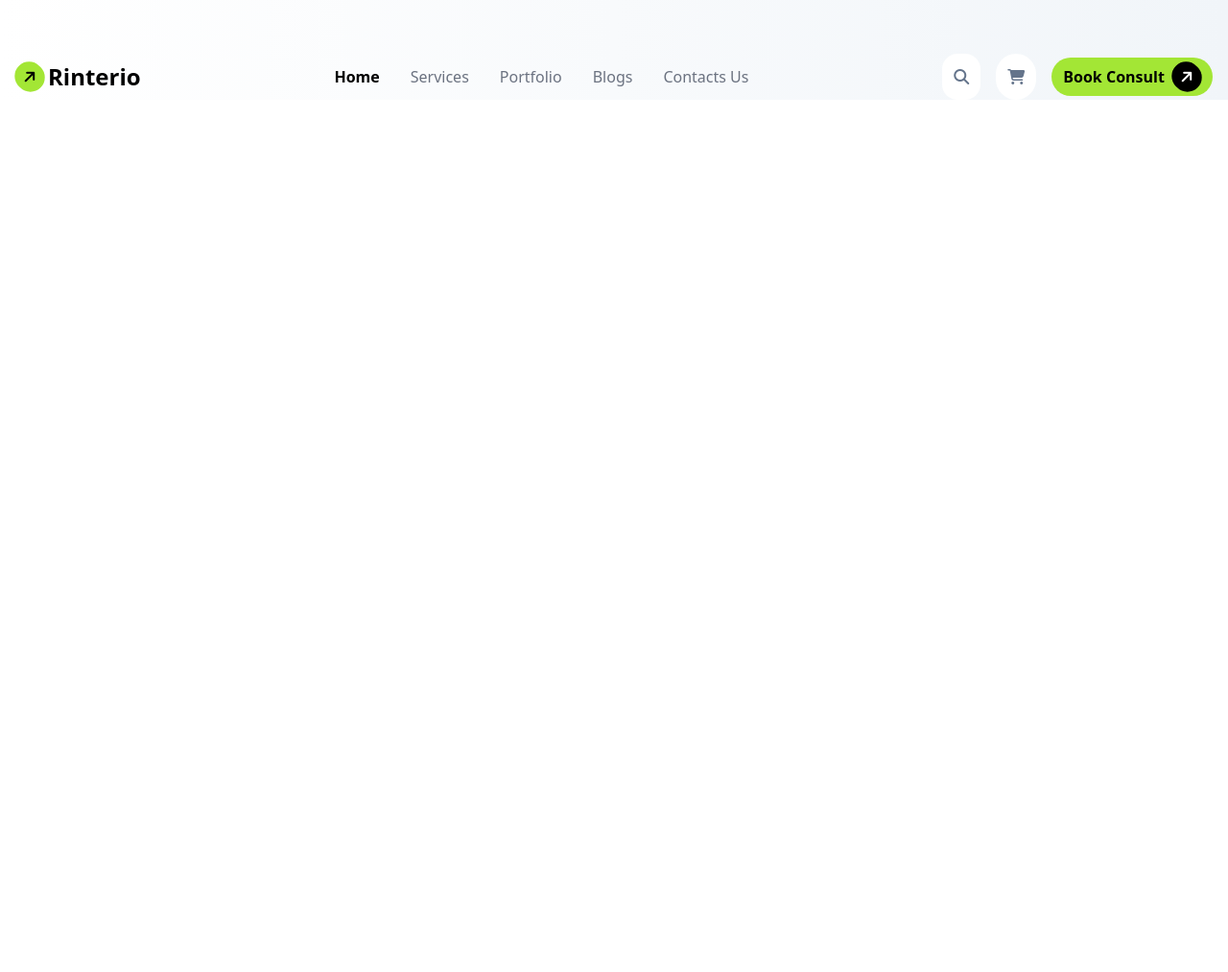
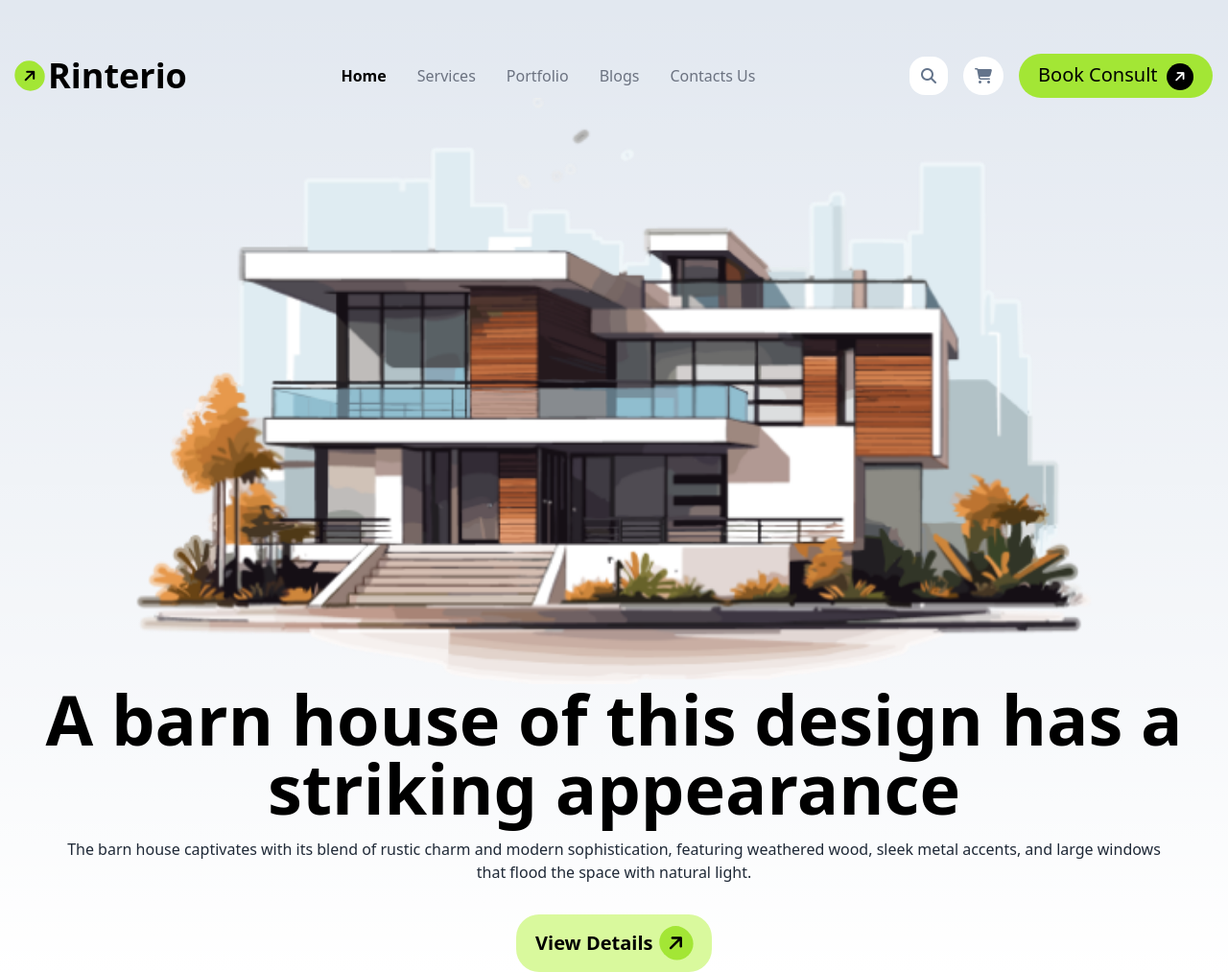
Before and after one commit to tarekrahman-coder/house, a plain HTML site: page index.html in a window 1280 px wide. Shown: the whole page at 96% size. Before the commit the page ends 800 px from the top, so only its background shows below. Drawn offline with nearby package versions, Linux system fonts and the light colour scheme.

Commit message:
Add: header section hero  added

```diff
--- a/index.html
+++ b/index.html
@@ -27,17 +27,17 @@
 </head>
 <body>
 
-    <main class="container mx-auto px-4 bg-gradient-to-r from-white to-slate-100 ">
+    <main class="bg-slate-200 bg-gradient-to-t from-white to-transparent ">
 
         <!-- header started -->
-        <header class="pt-14">
+        <header class="pt-14 container mx-auto px-4">
 
             <!-- navbar -->
             <nav class="flex items-center justify-between">
                 <!-- logo -->
                  <div class="flex items-center gap-1">
                     <i class="fa-solid fa-arrow-right bg-lime-400 p-2 md:p-2 rounded-2xl md:rounded-3xl text-black -rotate-45"></i>
-                    <h3 class=" text-xl md:text-2xl font-bold">Rinterio</h3>
+                    <h3 class=" text-3xl md:text-4xl font-bold">Rinterio</h3>
                  </div>
 
                  <!-- center items -->
@@ -52,16 +52,16 @@
                  <!-- right items -->
                   <div class="flex justify-between">
                     <div class="gap-2 md:gap-4 items-center hidden md:flex">
-                        <i class="fa-solid fa-search bg-white text-slate-500 px-3 py-4 rounded-2xl"></i>
-                        <i class="fa-solid fa-cart-shopping bg-white text-slate-500 px-3 py-4 rounded-3xl"></i>
-                        <button class="bg-lime-400 py-1 px-3 rounded-3xl text-sm md:text-base font-bold ">Book Consult
-                            <i class="fa-solid fa-arrow-right bg-black p-2 md:p-2 rounded-2xl ml-1 md:rounded-3xl text-white -rotate-45"></i>
+                        <i class="fa-solid fa-search bg-white text-slate-500 p-3 rounded-2xl"></i>
+                        <i class="fa-solid fa-cart-shopping bg-white text-slate-500 p-3 rounded-3xl"></i>
+                        <button class="bg-lime-400 py-2 px-5 rounded-3xl text-xl font-medium ">Book Consult
+                            <i class="fa-solid fa-arrow-right bg-black py-1 px-2 rounded-5xl ml-1 md:rounded-3xl text-white -rotate-45 text-sm"></i>
                         </button>
 
                       </div>
 
                       <!-- bar -->
-                      <i class="fa-solid fa-bars lg:hidden rounded-3xl text-lg text-slate-500 bg-white p-3"></i>
+                      <i class="fa-solid fa-bars lg:hidden rounded-3xl text-lg text-slate-500 bg-white px-3 py-2 ml-3"></i>
                   </div>
 
 
@@ -69,6 +69,18 @@
 
             <!-- hero -->
 
+            <div class="text-center">
+              <img class="w-[80%] mx-auto" src="./assets/banner.png" alt="banner">
+
+              <h1 class="font-extrabold text-3xl md:text-5xl lg:text-7xl">A barn house of this design  has a striking appearance</h1>
+              <p class="mt-4 mb-8 text-gray-800 text-sm md:text-base w-11/12 mx-auto">The barn house captivates with its blend of rustic charm and modern sophistication, featuring weathered wood, sleek metal accents, and large windows that flood the space with natural light.</p>
+              <button class="bg-lime-200 px-5 py-3 rounded-3xl text-xl font-bold flex gap-2 items-center justify-center w-[90%] md:w-auto mx-auto">View Details
+                <i class="fa-solid fa-arrow-right bg-lime-400 p-2 md:p-2 rounded-2xl md:rounded-3xl text-black -rotate-45"></i>
+              </button>
+
+
+            </div>
+
         </header>
     </main>
 
```
